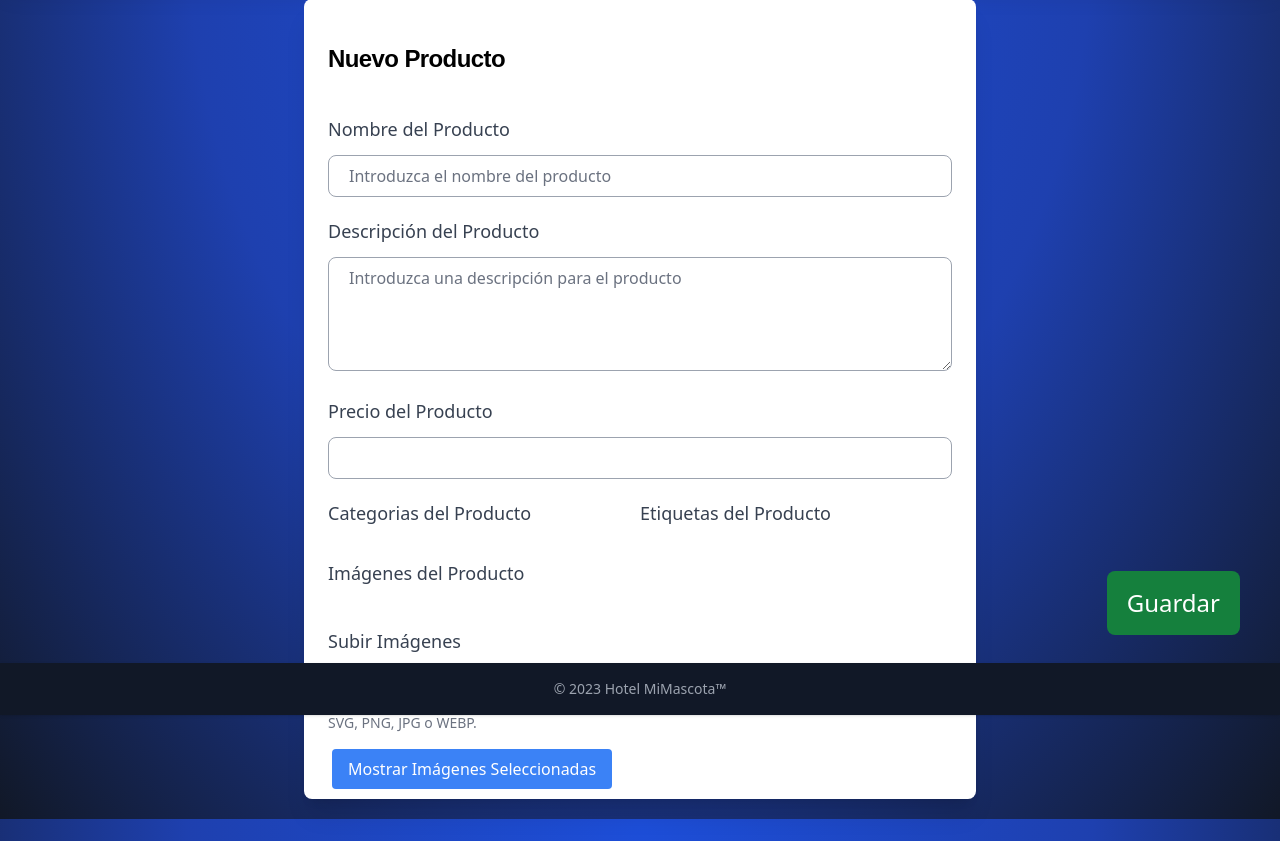
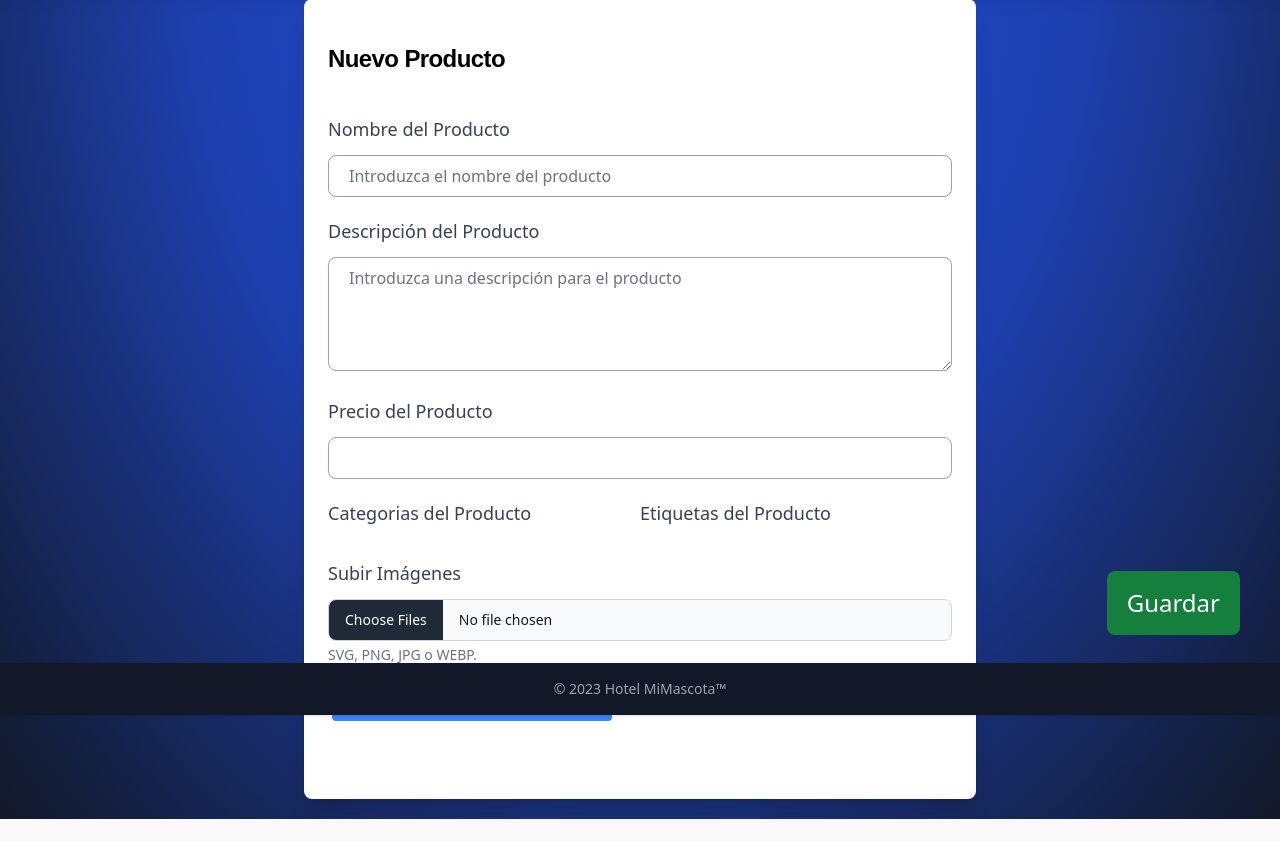
Before and after one commit to lruizap/Hotel_MiMascota, a Django app: page /crear-producto in a window 1280 px wide. Shown: the part 85-926 px from the top of the page. After the commit the page ends 904 px from the top, so only its background shows below. Run offline with Django 4.2, Linux system fonts and the light colour scheme; the visitor is signed in with stand-in values (Sample User, id 1); some libraries are stand-ins or nearby versions; some web fonts are replaced.

Commit message:
Update CreateProduct.html

```diff
--- a/WooCommerceAPI-Django/HotelMiMascota/Store/templates/CreateProduct.html
+++ b/WooCommerceAPI-Django/HotelMiMascota/Store/templates/CreateProduct.html
@@ -122,28 +122,8 @@
     </div>
   </div>
 
-  <div class="mb-5">
-    <h1 class="block font-medium text-gray-700 text-lg mb-3">
-      Imágenes del Producto
-    </h1>
-    <div
-      class="grid grid-cols-1 sm:grid-cols-2 md:grid-cols-3 lg:grid-cols-4 gap-4 justify-items-center m-5"
-    >
-      {% for image in product.images %}
-      <div class="max-w-sm rounded-lg drop-shadow-xl">
-        <img
-          class="w-full rounded-lg"
-          src="{{ image.src }}"
-          alt="{{ product.name }}"
-        />
-      </div>
-      {% endfor %}
-    </div>
-
   <label>
-      <h1 class="block font-medium text-gray-700 text-lg mb-3">
-        Subir Imágenes
-      </h1>
+    <h1 class="block font-medium text-gray-700 text-lg mb-3">Subir Imágenes</h1>
 
     <input
       name="images"
@@ -167,7 +147,6 @@
       id="NewImages"
     ></div>
   </label>
-  </div>
 
   <input type="text" class="miPadre hidden" name="miPadre" value="" />
 
```
Lines whose indentation alone changed are shown as unchanged.
